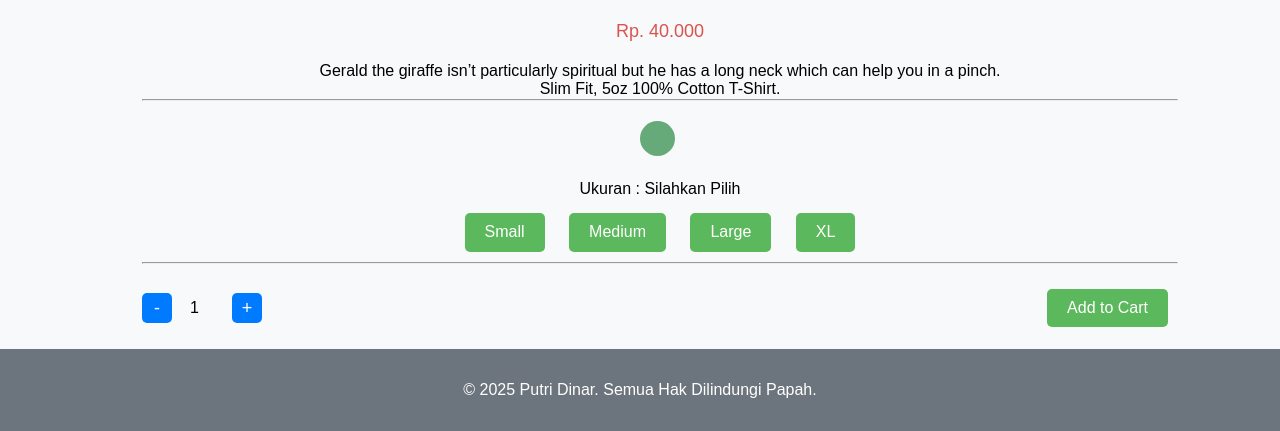
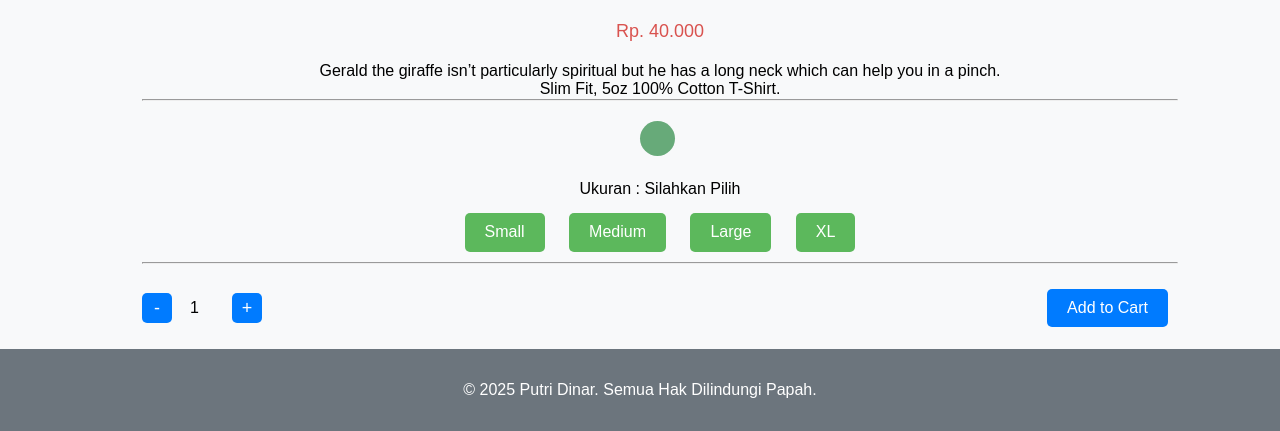
Before and after one commit to putridinar/tokoku, a Jekyll site: the page built from _products/jerapah.md, in a window 1280 px wide. Shown: the part 983-1414 px from the top of the page. Built offline with Jekyll 4.4.1, drawn with Linux system fonts in a browser that asks for light colours; nearby versions of some CDN libraries; library files that are not in the unit come from our copies.

Commit message:
Update product.html

```diff
--- a/_layouts/product.html
+++ b/_layouts/product.html
@@ -93,6 +93,9 @@ display: flex;
 align-item: center;
 justify-content: space-between;
 }
+button.add-button {
+            background-color: #007bff;
+}
     </style>
 <hr />
 <div class="flex-content" style="margin-top: 15px;">
@@ -112,7 +115,7 @@ justify-content: space-between;
      }
 </script>
 
-<button>
+<button class="add-button">
           <a id="item_add" class="itemAdd item_add button small" style="max-height:40px;color:white" href="javascript:;"> Add to Cart </a>
 </button>
 </div>
```
